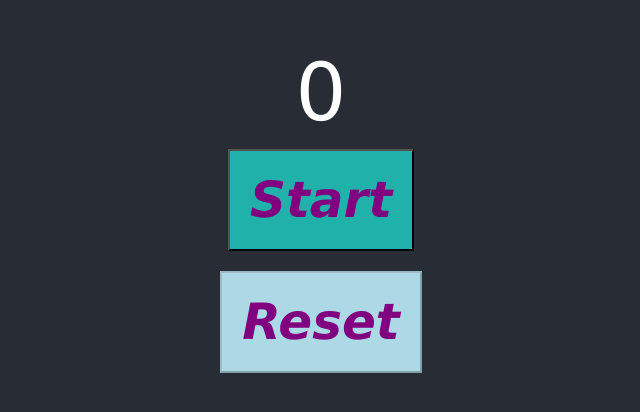
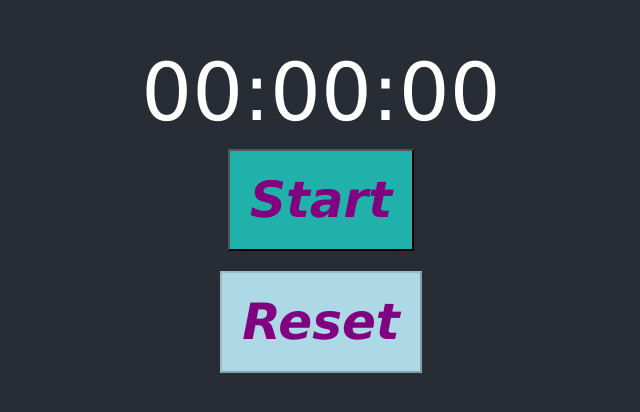
Before and after one commit to GravByte/React_SimpleStopWatch, a React (Create React App) app in the folder simplestopwatch/: page / in a window 1280 px wide. Shown: the part 186-598 px from the top of the page, without its empty margins (319-959 px from the left). Built offline with nearby package versions, Linux system fonts and the light colour scheme.

Commit message:
Displays minutes

```diff
--- a/simplestopwatch/src/App.js
+++ b/simplestopwatch/src/App.js
@@ -3,31 +3,51 @@ import React from 'react';
 
 function App() {
   const [isOn, setIsOn] = React.useState(false);
-  const [timer, setTimer] = React.useState(0);
+  const [startTime, setStartTime] = React.useState(0);
+  const [elapsedTime, setElapsedTime] = React.useState(0);
 
   React.useEffect(() => {
     let interval;
 
     if (isOn) {
+      setStartTime(Date.now() - elapsedTime);
       interval = setInterval(
-      () => setTimer(timer + 1),
-      1000,
+        () => setElapsedTime(Date.now() - startTime),
+        1,
       );
+    } else {
+      clearInterval(interval);
     }
 
     return () => clearInterval(interval);
-  }, [isOn, timer]);
-
+  }, [isOn, elapsedTime, startTime]);
 
   const onReset = () => {
     setIsOn(false);
-    setTimer(0);
+    setElapsedTime(0);
   };
+
+  const formatTime = () => {
+    const timer = elapsedTime;
+    const getMinutes = Math.floor((timer / (1000 * 60)) % 60);
+    const getSeconds = Math.floor((timer / 1000) % 60);
+    const getMilliseconds = Math.floor(timer % 1000);
+
+    // Pad the minutes, seconds and milliseconds with zeros on the left if necessary
+    const paddedMinutes = String(getMinutes).padStart(2, '0');
+    const paddedSeconds = String(getSeconds).padStart(2, '0');
+    const paddedMilliseconds = String(getMilliseconds).padStart(3, '0');
+
+    // Slice the string to get only the first two digits
+    const twoDecimalMilliseconds = paddedMilliseconds.slice(0, 2);
+
+    return `${paddedMinutes}:${paddedSeconds}:${twoDecimalMilliseconds}`;
+  }
 
   return (
     <div className="App">
       <header className="App-header">
-      <div className="timer">{timer}</div>
+      <div className="timer">{formatTime()}</div>
 
         {!isOn && (
         <button type="button" onClick={() => setIsOn(true)} className="button">
@@ -41,7 +61,7 @@ function App() {
         </button>
       )}
 
-      <button type="button" disabled={timer === 0} onClick={onReset} className="button">
+      <button type="button" disabled={elapsedTime === 0} onClick={onReset} className="button">
         Reset
       </button>
 
```
